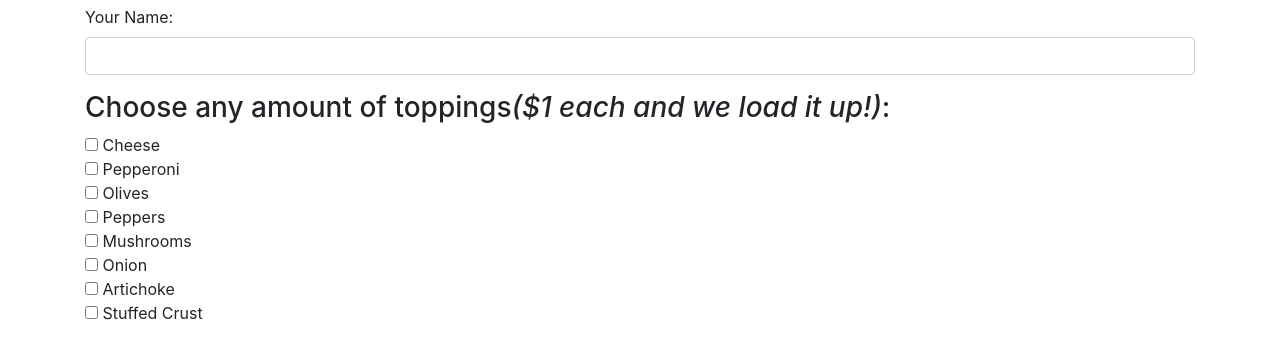
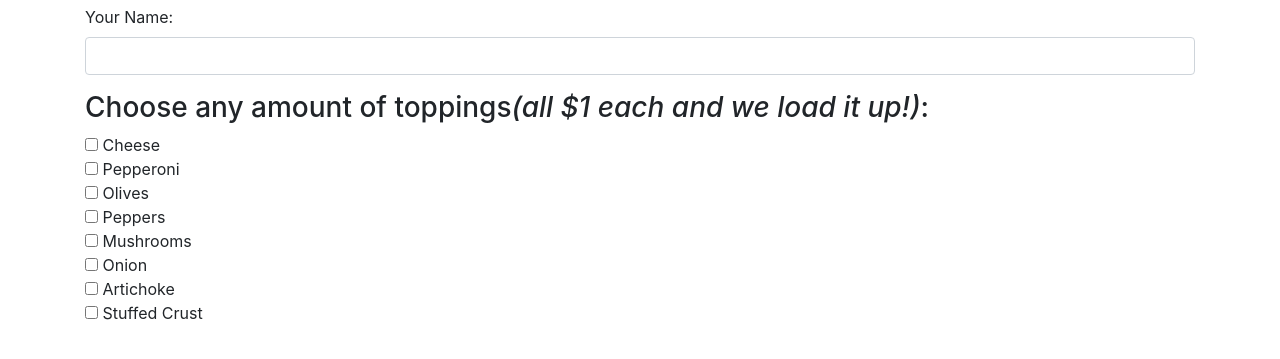
Before and after one commit to tlpackus/packus-pizza, a plain HTML site: page index.html in a window 1280 px wide. Shown: the part 51-410 px from the top of the page. Drawn offline with Linux system fonts and the light colour scheme.

Commit message:
edit checkbox title

```diff
--- a/index.html
+++ b/index.html
@@ -17,7 +17,7 @@
         <input id="name" class="form-control" type="text">
       </div>
       <div class="form-group">
-        <h3>Choose any amount of toppings<em>($1 each and we load it up!)</em>:</h3>
+        <h3>Choose any amount of toppings<em>(all $1 each and we load it up!)</em>:</h3>
         <div class="checkboxes">
           <input type="checkbox" name="topping" value="Cheese"> Cheese<br>
           <input type="checkbox" name="topping" value="pepperoni"> Pepperoni<br>
```
